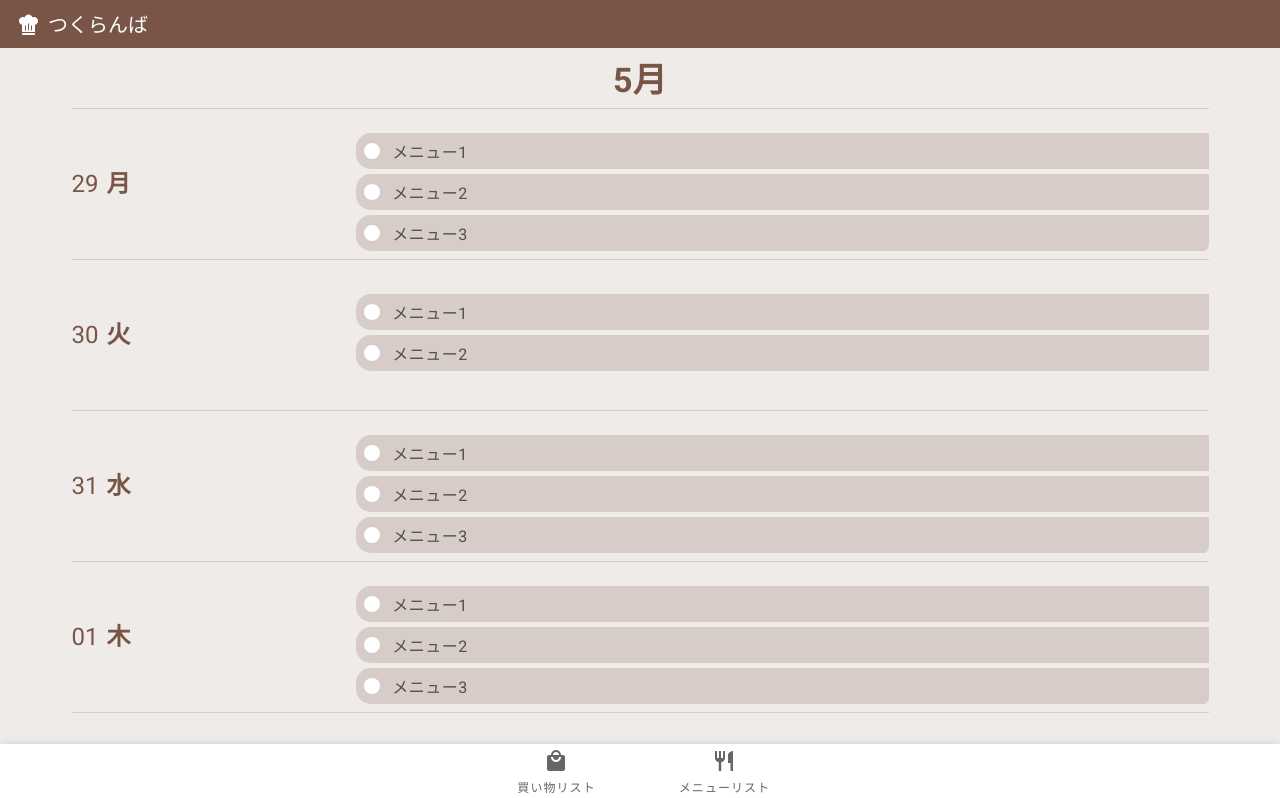
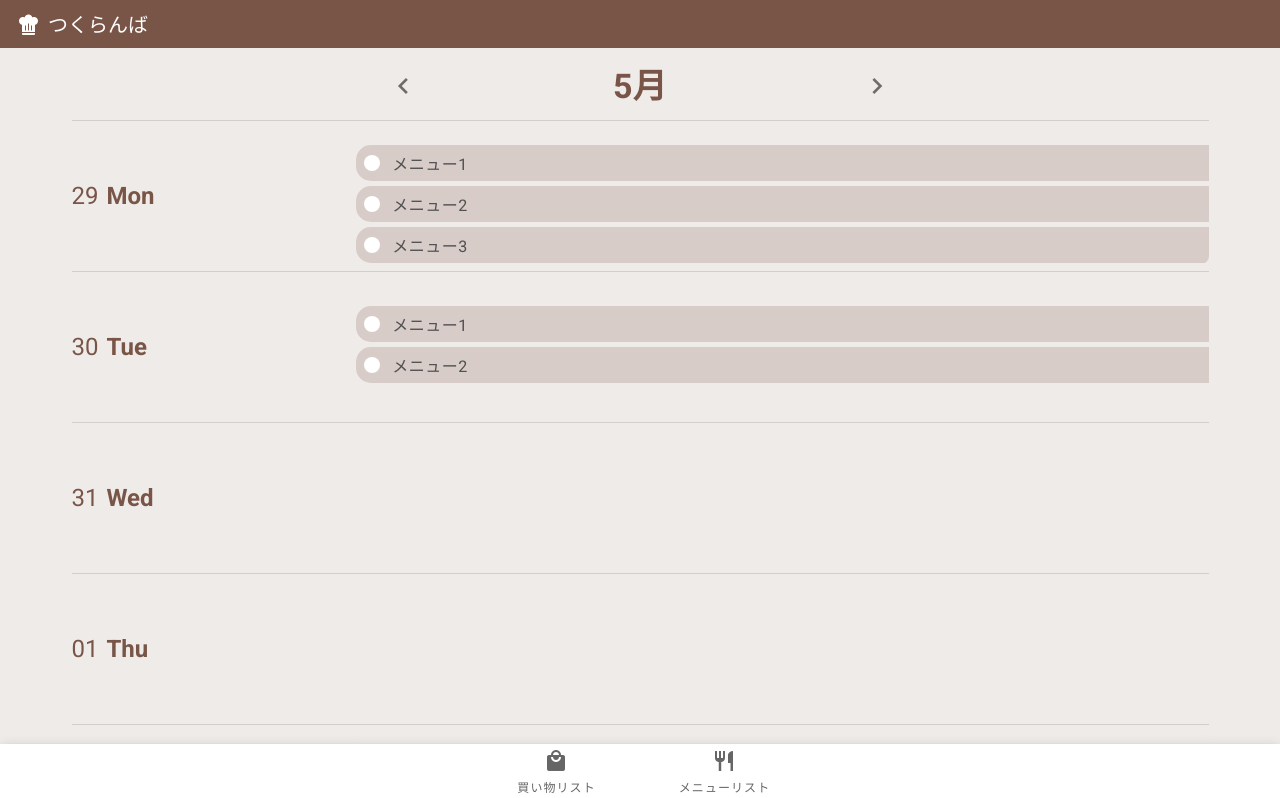
Before and after one commit to kentani/tsukuramba, a Nuxt app: page / in a window 1280 px wide. Shown: the top 798 px of the page. Built offline with nearby package versions, Linux system fonts and the light colour scheme.

Commit message:
週を変更できるように

```diff
--- a/pages/index.vue
+++ b/pages/index.vue
@@ -9,9 +9,47 @@
           flat
           color="brown1"
         >
-          <v-card-title class="justify-center pa-0 pb-2 text-h4 font-weight-bold brown--text">
-            {{ currentMonth }}
-          </v-card-title>
+          <v-row no-gutters>
+            <v-col cols="12">
+              <v-card-title class="justify-center pa-0 pb-2 text-h4 font-weight-bold brown--text">
+                <v-row
+                  no-gutters
+                  justify="center"
+                  align="center"
+                >
+                  <v-col
+                    cols="1"
+                    class="d-flex justify-center"
+                    align-self="center"
+                    @click="onClickPrevWeek"
+                  >
+                    <v-btn x-large icon>
+                      <v-icon>mdi-chevron-left</v-icon>
+                    </v-btn>
+                  </v-col>
+
+                  <v-col
+                    cols="4"
+                    class="d-flex justify-center"
+                    align-self="center"
+                  >
+                    {{ currentMonth }}
+                  </v-col>
+
+                  <v-col
+                    cols="1"
+                    class="d-flex justify-center"
+                    align-self="center"
+                    @click="onClickNextWeek"
+                  >
+                    <v-btn x-large icon>
+                      <v-icon>mdi-chevron-right</v-icon>
+                    </v-btn>
+                  </v-col>
+                </v-row>
+              </v-card-title>
+            </v-col>
+          </v-row>
         </v-card>
       </v-col>
     </v-row>
@@ -289,20 +327,12 @@ export default {
     selectedDay: '',
     selectedDate: '',
     searchName: '',
-    searchTags: [],
+    searchTags: []
   }),
   mounted() {
-    this.currentDate = moment();
-    this.currentMonth = this.currentDate.format('M月');
-    this.currentWeek = [
-      { day: '月', date: '29', menus: ['メニュー1', 'メニュー2', 'メニュー3', 'メニュー4'] },
-      { day: '火', date: '30', menus: ['メニュー1', 'メニュー2'] },
-      { day: '水', date: '31', menus: ['メニュー1', 'メニュー2', 'メニュー3'] },
-      { day: '木', date: '01', menus: ['メニュー1', 'メニュー2', 'メニュー3', 'メニュー4', 'メニュー5'] },
-      { day: '金', date: '02', menus: [] },
-      { day: '土', date: '03', menus: [] },
-      { day: '日', date: '04', menus: [] },
-    ];
+    this.setCurrentDate();
+    this.setCurrentMonth();
+    this.setCurrentWeek();
   },
   watch: {
     dialog: function() {
@@ -322,6 +352,44 @@ export default {
   computed: {
   },
   methods: {
+    setCurrentDate() {
+      this.currentDate = moment();
+    },
+    setCurrentMonth() {
+      this.currentMonth = this.currentDate.format('M月');
+    },
+    setCurrentWeek() {
+      let menus = [];
+      let week = [];
+
+      if (moment().format('YYY-MM-DD') === moment(this.currentDate).format('YYY-MM-DD')) {
+        menus[0] = ['メニュー1', 'メニュー2', 'メニュー3', 'メニュー4'];
+        menus[1] = ['メニュー1', 'メニュー2'];
+      }
+
+      [0, 1, 2, 3, 4, 5, 6].forEach(i => {
+        const now = moment(this.currentDate);
+        let date = now.add(i, "days");
+
+        week.push({
+          day: date.format('ddd'),
+          date: date.format('DD'),
+          menus: menus[i]
+        });
+      });
+
+      this.currentWeek = week;
+    },
+    onClickPrevWeek() {
+      this.currentDate = this.currentDate.subtract(7, "days");
+      this.setCurrentMonth();
+      this.setCurrentWeek(false);
+    },
+    onClickNextWeek() {
+      this.currentDate = this.currentDate.add(7, "days");
+      this.setCurrentMonth();
+      this.setCurrentWeek(false);
+    },
     onClickDate(index) {
       const week = this.currentWeek[index];
       this.selectedDay = week.day;
```
Also changed, not shown: 2 other files (tests, documents, lock files or other folders).
